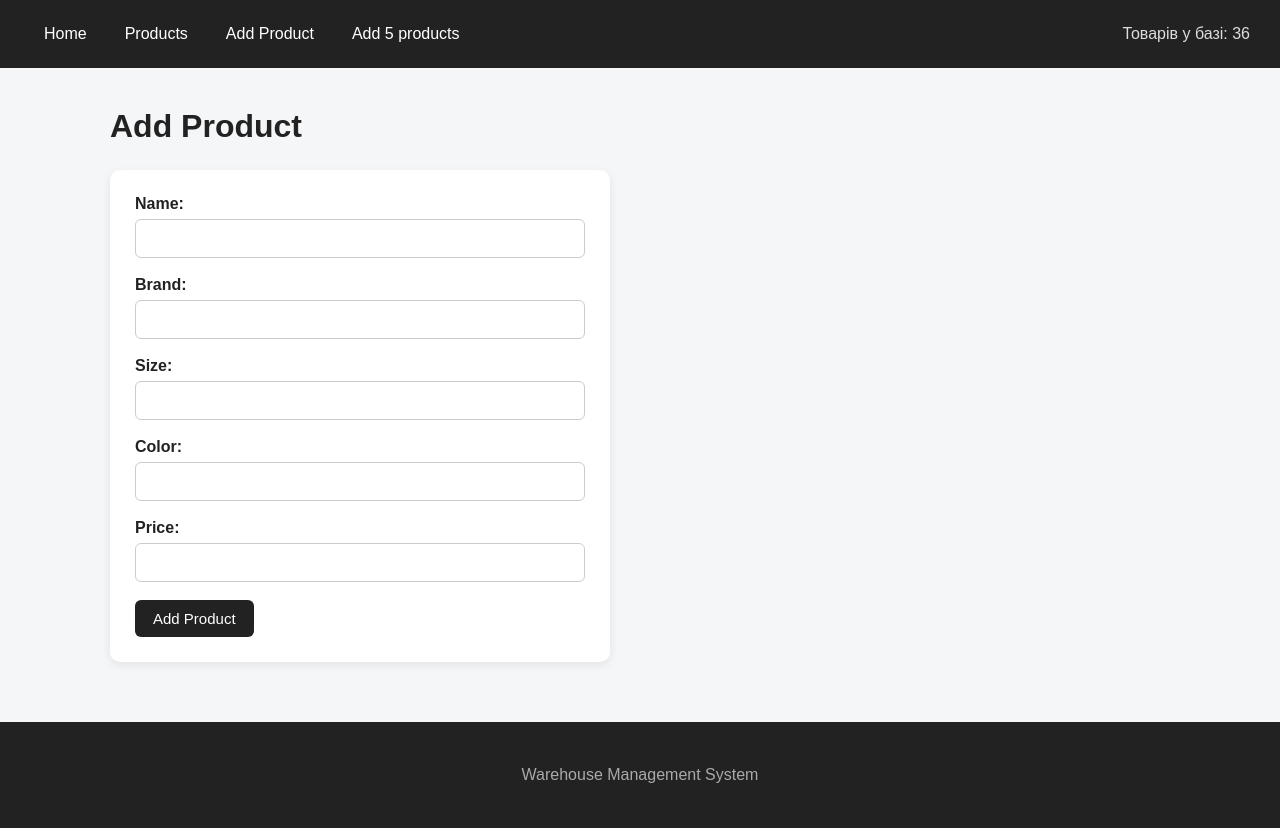
After one commit to batukvladislav39-sketch/bosco-backend, a Django app: page /products/add/ in a window 1280 px wide. The commit adds this page. Run offline with Django 5.2, Linux system fonts and the light colour scheme; data comes from the database, SQL or seed files in the repository; both versions use the stored data as it was after the commit.

Commit message:
Task 5 completed

```diff
--- a/main/static/main/css/style.css
+++ b/main/static/main/css/style.css
@@ -1,37 +1,66 @@
-body {
-    font-family: Arial, sans-serif;
-    margin: 0;
-    background: #f4f4f4;
+* {
+    box-sizing: border-box;
 }
 
+body {
+    margin: 0;
+    font-family: Arial, sans-serif;
+    background: #f4f6f8;
+    color: #222;
+}
+
+/* Navigation */
+
 nav {
+    display: flex;
+    align-items: center;
+    gap: 10px;
+    padding: 16px 30px;
     background: #222;
-    padding: 15px;
 }
 
 nav a {
     color: white;
     text-decoration: none;
-    margin-right: 20px;
+    padding: 9px 14px;
+    border-radius: 6px;
 }
 
 nav a:hover {
-    text-decoration: underline;
+    background: #444;
 }
 
+nav span {
+    margin-left: auto;
+    color: #ddd;
+}
+
+/* Main */
+
 main {
-    padding: 30px;
+    max-width: 1100px;
+    margin: 40px auto;
+    padding: 0 20px;
 }
+
+h1 {
+    margin-bottom: 25px;
+}
+
+/* Table */
 
 table {
     width: 100%;
     border-collapse: collapse;
     background: white;
+    border-radius: 8px;
+    overflow: hidden;
 }
 
-th, td {
-    padding: 12px;
-    border: 1px solid #ddd;
+th,
+td {
+    padding: 14px;
+    border-bottom: 1px solid #ddd;
     text-align: left;
 }
 
@@ -44,8 +73,66 @@ tr:hover {
     background: #f1f1f1;
 }
 
+/* Forms */
+
+form {
+    max-width: 500px;
+    background: white;
+    padding: 25px;
+    border-radius: 10px;
+    box-shadow: 0 3px 10px rgba(0, 0, 0, 0.08);
+}
+
+form label {
+    display: block;
+    margin-bottom: 6px;
+    font-weight: bold;
+}
+
+form input {
+    width: 100%;
+    padding: 10px;
+    margin-bottom: 18px;
+    border: 1px solid #ccc;
+    border-radius: 6px;
+    font-size: 15px;
+}
+
+form input:focus {
+    outline: none;
+    border-color: #555;
+}
+
+button {
+    padding: 10px 18px;
+    border: none;
+    border-radius: 6px;
+    background: #222;
+    color: white;
+    cursor: pointer;
+    font-size: 15px;
+}
+
+button:hover {
+    background: #444;
+}
+
+/* Messages */
+
+p {
+    line-height: 1.5;
+}
+
+body > p {
+    margin: 15px 30px;
+}
+
+/* Footer */
+
 footer {
-    margin-top: 30px;
-    padding: 20px;
+    margin-top: 60px;
+    padding: 25px;
     text-align: center;
+    background: #222;
+    color: #aaa;
 }
--- /dev/null
+++ b/main/templates/main/add_product.html
@@ -0,0 +1,33 @@
+{% extends "base.html" %}
+
+{% block title %}
+Add Product
+{% endblock %}
+
+{% block content %}
+
+<h1>Add Product</h1>
+
+<form method="post">
+    {% csrf_token %}
+
+    <label>Name:</label>
+<input type="text" name="name">
+
+<label>Brand:</label>
+<input type="text" name="brand">
+
+<label>Size:</label>
+<input type="text" name="size">
+
+<label>Color:</label>
+<input type="text" name="color">
+
+<label>Price:</label>
+<input type="number" name="price" step="0.01">
+
+<button type="submit">Add Product</button>
+
+</form>
+
+{% endblock %}
--- a/main/urls.py
+++ b/main/urls.py
@@ -4,5 +4,6 @@ from . import views
 urlpatterns = [
     path('', views.home),
     path('products/', views.show_products),
+    path('products/add/', views.add_product),
     path('replenish/<int:count>/', views.replenish),
 ]
--- a/main/views.py
+++ b/main/views.py
@@ -2,6 +2,8 @@ from django.shortcuts import render
 from django.http import HttpResponse
 from .models import Product
 import random
+from django.contrib import messages
+from django.shortcuts import render, redirect
 
 # Create your views here.
 
@@ -37,3 +39,26 @@ def replenish(request, count):
         )
 
     return HttpResponse(f"Додано {count} нових записів")
+
+
+def add_product(request):
+    if request.method == "POST":
+        name = request.POST.get("name")
+        brand = request.POST.get("brand")
+        size = request.POST.get("size")
+        color = request.POST.get("color")
+        price = request.POST.get("price")
+
+        Product.objects.create(
+            name=name,
+            brand=brand,
+            size=size,
+            color=color,
+            price=price
+        )
+
+        messages.success(request, "Product successfully added!")
+
+        return redirect("/products/")
+
+    return render(request, "main/add_product.html")
--- a/templates/base.html
+++ b/templates/base.html
@@ -13,6 +13,8 @@
 
     {% include "partials/menu.html" %}
 
+    {% include "partials/messages.html" %}
+
     <main>
         {% block content %}
         {% endblock %}
--- a/templates/partials/menu.html
+++ b/templates/partials/menu.html
@@ -3,6 +3,7 @@
 <nav>
     <a href="/">Home</a>
     <a href="/products/">Products</a>
+    <a href="/products/add/">Add Product</a>
     <a href="/replenish/5/">Add 5 products</a>
 
     <span>
--- /dev/null
+++ b/templates/partials/messages.html
@@ -0,0 +1,5 @@
+{% if messages %}
+    {% for message in messages %}
+        <p>{{ message }}</p>
+    {% endfor %}
+{% endif %}
```
Also changed, not shown: db.sqlite3.
